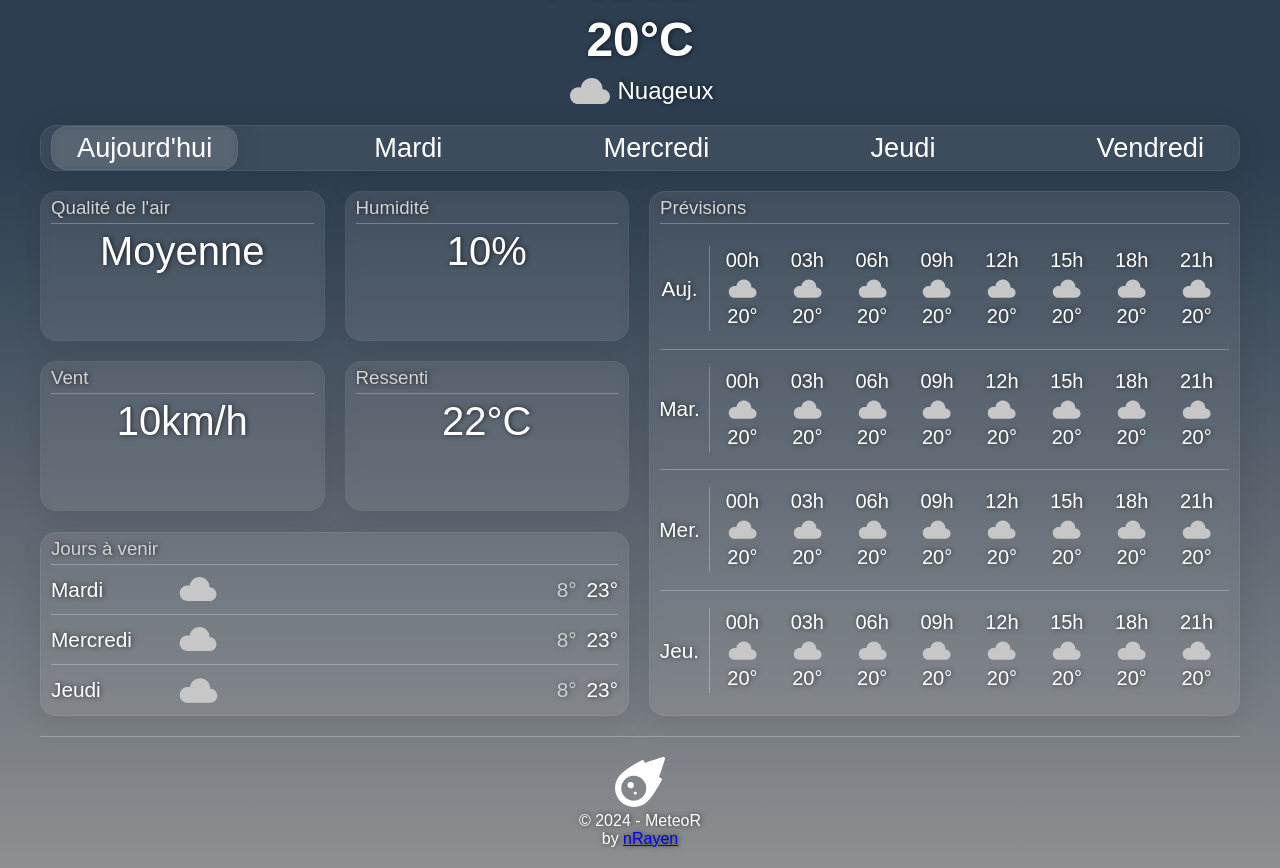
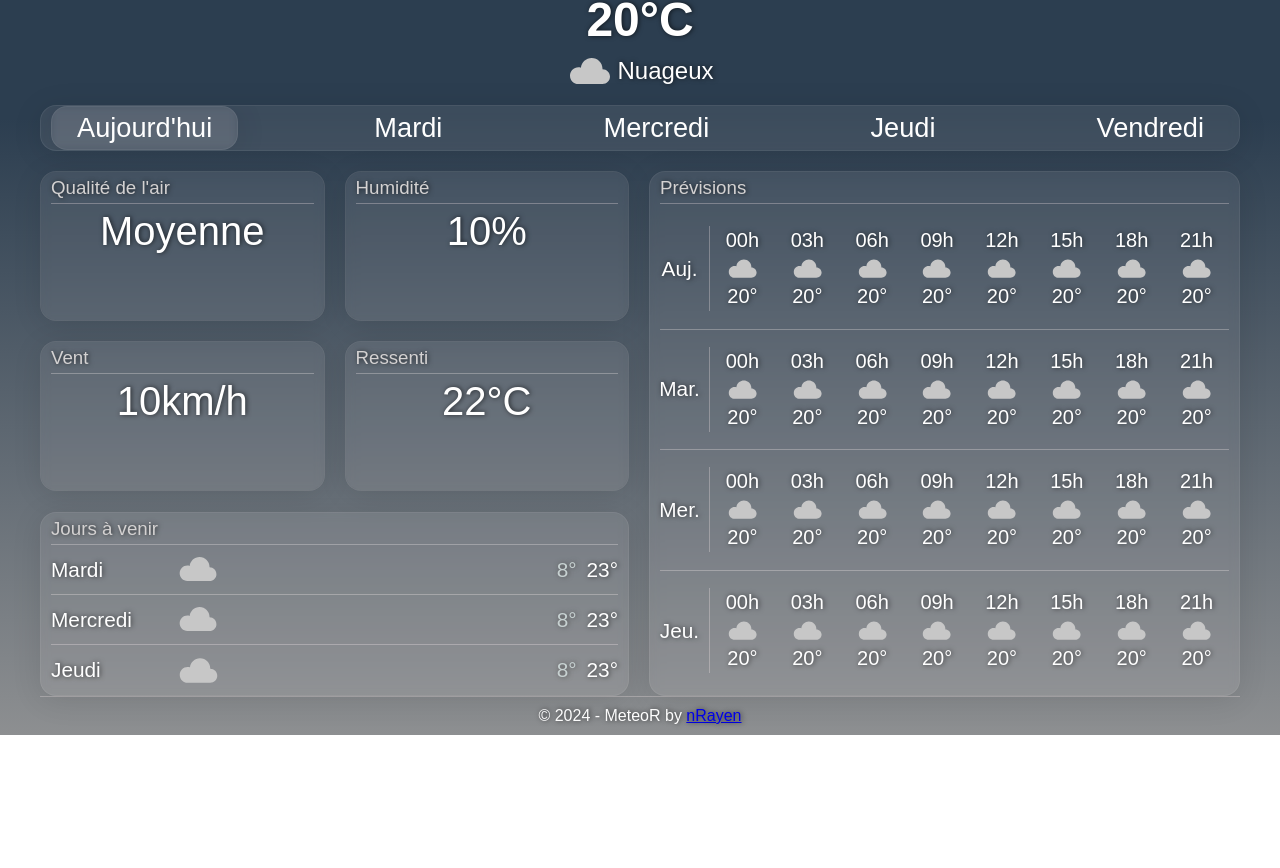
Before and after one commit to nRayen/MeteoR-App, a Next.js app: page / in a window 1280 px wide. Shown: the part 146-1014 px from the top of the page. After the commit the page ends 881 px from the top, so only its background shows below. Built offline with nearby package versions, Linux system fonts and the light colour scheme; a web font is replaced by a local one.

Commit message:
(main) : modified footer for no scroll

```diff
--- a/src/app/globals.css
+++ b/src/app/globals.css
@@ -183,9 +183,7 @@ main {
     max-width: 1200px;
     width: 100%;
     height: 100%;
-    height: calc(100% - 64px - 136px);
     margin: auto;
-    padding: 20px 0;
     color: rgb(255, 255, 255);
     text-shadow: rgba(0, 0, 0, 0.663) 1px 0 5px;
 
@@ -450,7 +448,7 @@ footer {
     width: 100%;
     max-width: 1200px;
     margin: 0 auto;
-    padding: 20px;
+    padding: 10px;
 
     border-top: rgba(255, 240, 240, 0.29) 1px solid;
     display: flex;
@@ -458,15 +456,10 @@ footer {
 
     .credits {
         display: flex;
-        flex-direction: column;
+        gap: 20px;
         align-items: center;
         color: rgb(255, 255, 255);
         text-shadow: rgba(0, 0, 0, 0.663) 1px 0 5px;
-
-        svg {
-            height: 50px;
-            margin-bottom: 5px;
-        }
     }
 }
 
--- a/src/components/Footer.jsx
+++ b/src/components/Footer.jsx
@@ -7,11 +7,7 @@ const Footer = () => {
 	return (
 		<footer>
 			<div className="credits">
-				<FaviconSVG alt="logo" />
-				<p>© {year} - MeteoR</p>
-				<p>
-					by <a href="https://github.com/nRayen">nRayen</a>
-				</p>
+				<p>© {year} - MeteoR by <a href="https://github.com/nRayen">nRayen</a></p>
 			</div>
 		</footer>
 	);
```
